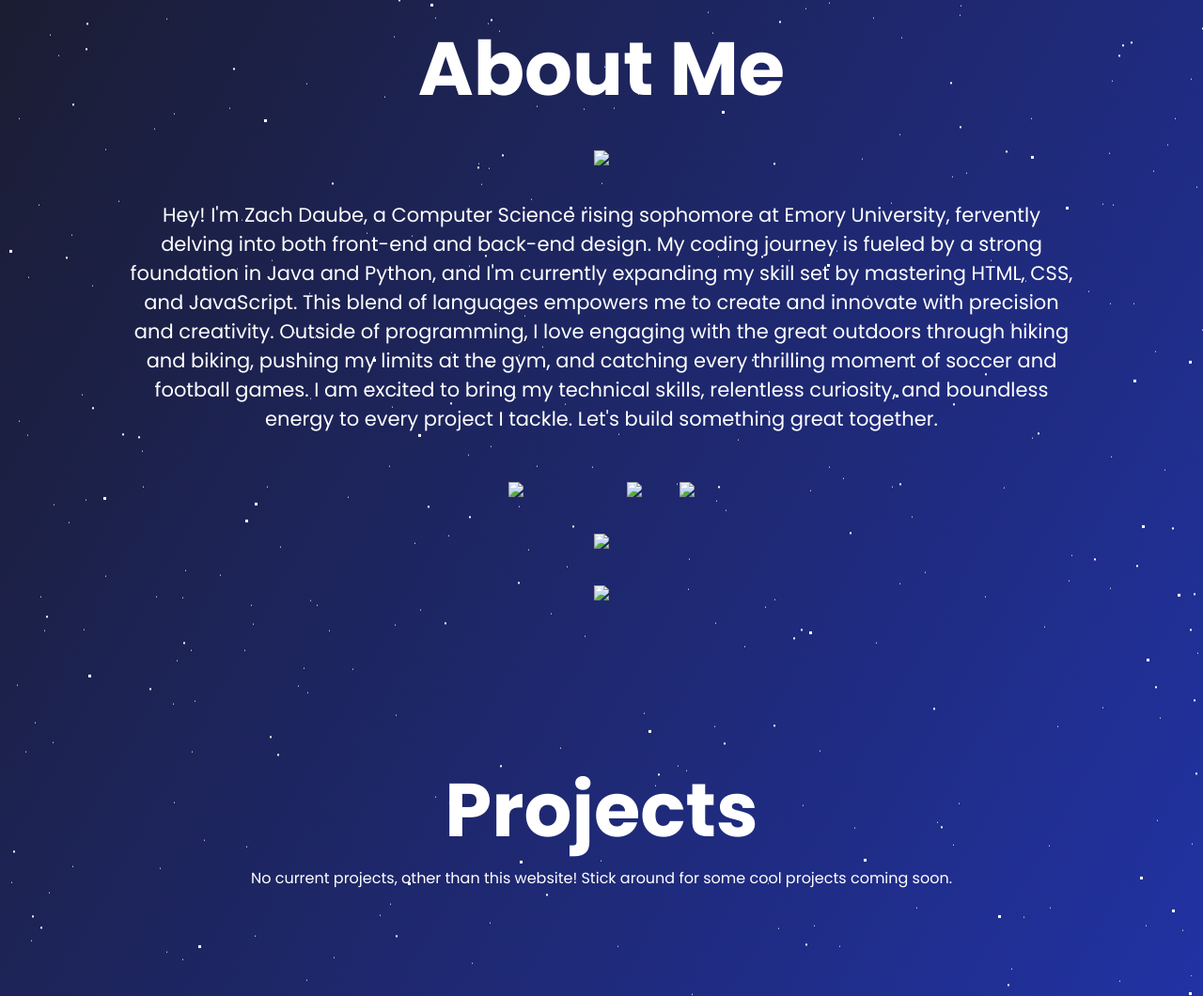
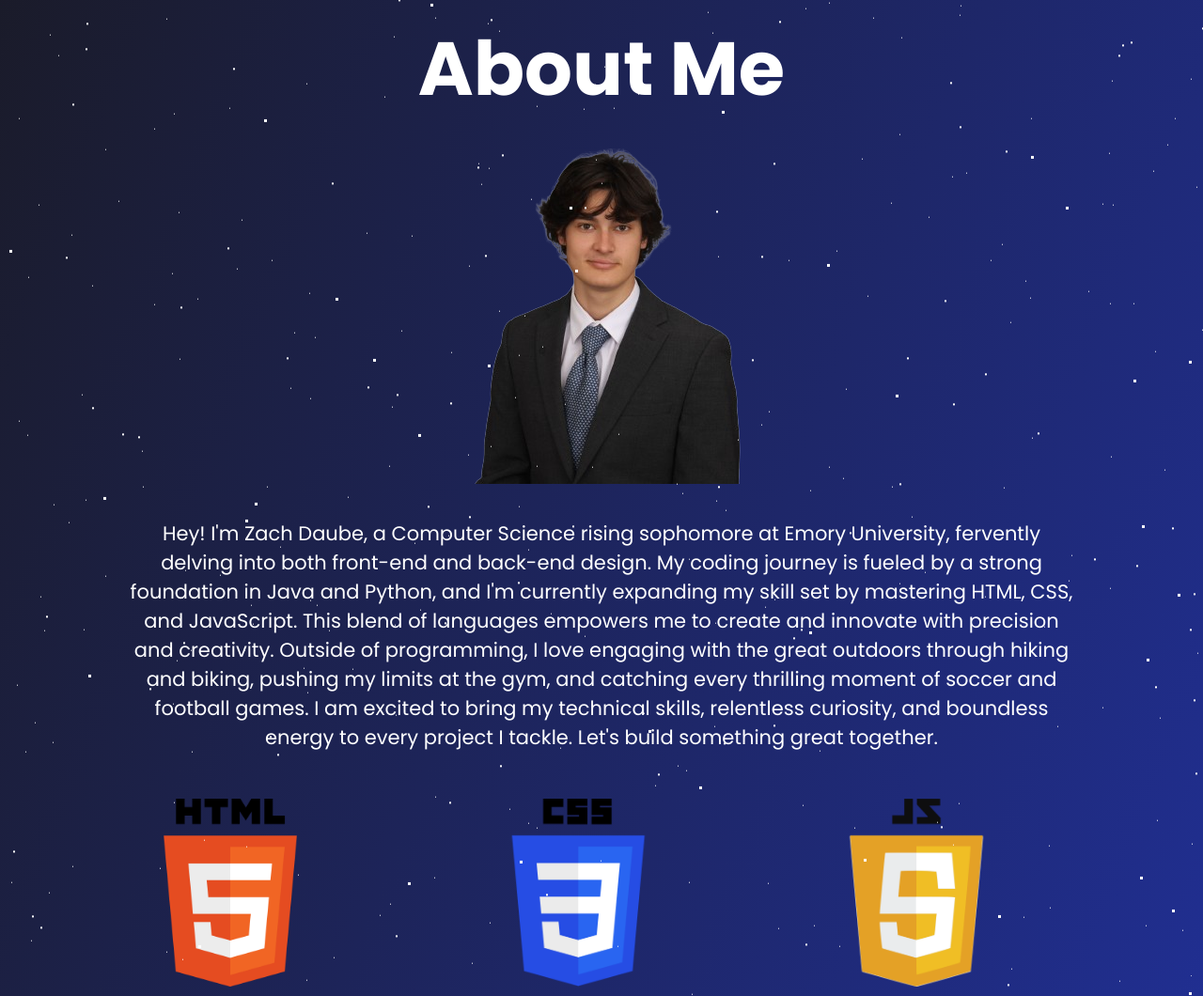
Before and after one commit to zachdaube/zachdaube.github.io, a plain HTML site: page index.html in a window 1280 px wide. Shown: the part 892-1952 px from the top of the page at 94% size. Drawn offline with Linux system fonts and the light colour scheme.

Commit message:
Update index.html

```diff
--- a/index.html
+++ b/index.html
@@ -85,7 +85,7 @@
         <div id="AboutTitle">About Me</div>
         <br>
         <div class="CompPic">
-            <img src="CompositeHeadshot-nobackground.png">
+            <img src="images/CompositeHeadshot-nobackground.png">
         </div>
         <div id="AboutText">
             Hey! I'm Zach Daube, a Computer Science rising sophomore at Emory University, fervently delving into both
@@ -106,23 +106,23 @@
         <div class="prgrmLogos">
             <div class="logoRow">
                 <div class="logo">
-                    <img src="HTML5_logo_and_wordmark.svg.png" height="200">
+                    <img src="images/HTML5_logo_and_wordmark.svg.png" height="200">
                 </div>
                 <div class="logo">
-                    <img src="CSS-Logo.png" height="200">
+                    <img src="images/CSS-Logo.png" height="200">
                 </div>
                 <div class="logo">
-                    <img src="JavaScript-Logo.png" height="200">
+                    <img src="images/JavaScript-Logo.png" height="200">
                 </div>
             </div>
             <div class="logoRow">
                 <div class="logo">
-                    <img src="Python_logo_and_wordmark.svg.png" height="150">
+                    <img src="images/Python_logo_and_wordmark.svg.png" height="150">
                 </div>
             </div>
             <div class="logoRow">
                 <div class="logo">
-                    <img src="Java_programming_language_logo.svg.png" height="250">
+                    <img src="images/Java_programming_language_logo.svg.png" height="250">
                 </div>
             </div>
         </div>
```
